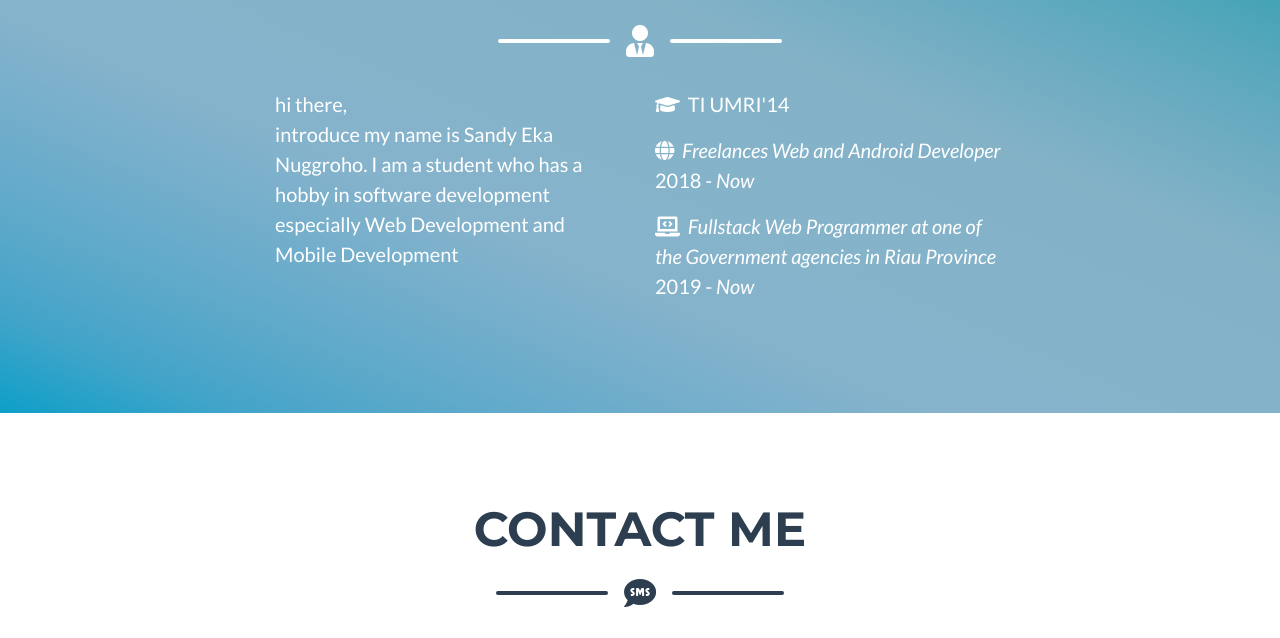
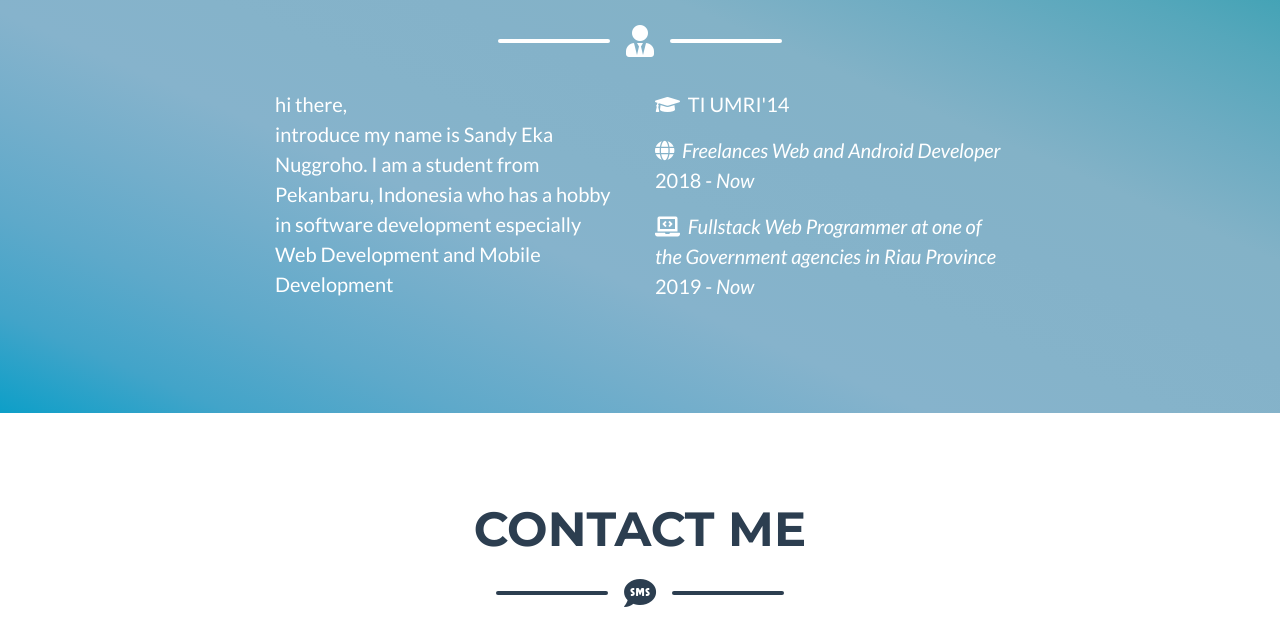
Before and after one commit to sandyeka/sandyeka.github.io, a website with bundled scripts: page index.html in a window 1280 px wide. Shown: the part 1514-2152 px from the top of the page. Built offline with nearby package versions, Linux system fonts and the light colour scheme; a web font is replaced by a local one.

Commit message:
Update index.html

```diff
--- a/index.html
+++ b/index.html
@@ -125,54 +125,6 @@
           </div>
         </div>
 
-        <!-- Portfolio Item 3 -->
-        <!-- <div class="col-md-6 col-lg-4">
-          <div class="portfolio-item mx-auto" data-toggle="modal" data-target="#portfolioModal3">
-            <div class="portfolio-item-caption d-flex align-items-center justify-content-center h-100 w-100">
-              <div class="portfolio-item-caption-content text-center text-white">
-                <i class="fas fa-plus fa-3x"></i>
-              </div>
-            </div>
-            <img class="img-fluid" src="img/portfolio/circus.png" alt="">
-          </div>
-        </div> -->
-
-        <!-- Portfolio Item 4 -->
-        <!-- <div class="col-md-6 col-lg-4">
-          <div class="portfolio-item mx-auto" data-toggle="modal" data-target="#portfolioModal4">
-            <div class="portfolio-item-caption d-flex align-items-center justify-content-center h-100 w-100">
-              <div class="portfolio-item-caption-content text-center text-white">
-                <i class="fas fa-plus fa-3x"></i>
-              </div>
-            </div>
-            <img class="img-fluid" src="img/portfolio/game.png" alt="">
-          </div>
-        </div> -->
-
-        <!-- Portfolio Item 5 -->
-        <!-- <div class="col-md-6 col-lg-4">
-          <div class="portfolio-item mx-auto" data-toggle="modal" data-target="#portfolioModal5">
-            <div class="portfolio-item-caption d-flex align-items-center justify-content-center h-100 w-100">
-              <div class="portfolio-item-caption-content text-center text-white">
-                <i class="fas fa-plus fa-3x"></i>
-              </div>
-            </div>
-            <img class="img-fluid" src="img/portfolio/safe.png" alt="">
-          </div>
-        </div> -->
-
-        <!-- Portfolio Item 6 -->
-        <!-- <div class="col-md-6 col-lg-4">
-          <div class="portfolio-item mx-auto" data-toggle="modal" data-target="#portfolioModal6">
-            <div class="portfolio-item-caption d-flex align-items-center justify-content-center h-100 w-100">
-              <div class="portfolio-item-caption-content text-center text-white">
-                <i class="fas fa-plus fa-3x"></i>
-              </div>
-            </div>
-            <img class="img-fluid" src="img/portfolio/submarine.png" alt="">
-          </div>
-        </div> -->
-
       </div>
       <!-- /.row -->
 
@@ -198,7 +150,7 @@
       <!-- About Section Content -->
       <div class="row">
         <div class="col-lg-4 ml-auto">
-          <p class="lead">hi there, <br> introduce my name is <b>Sandy Eka Nuggroho</b>. I am a student who has a hobby in software development especially Web Development and Mobile Development </p>
+          <p class="lead">hi there, <br> introduce my name is <b>Sandy Eka Nuggroho</b>. I am a student from Pekanbaru, Indonesia who has a hobby in software development especially Web Development and Mobile Development </p>
         </div>
         <div class="col-lg-4 mr-auto">
           <p class="lead">
```
